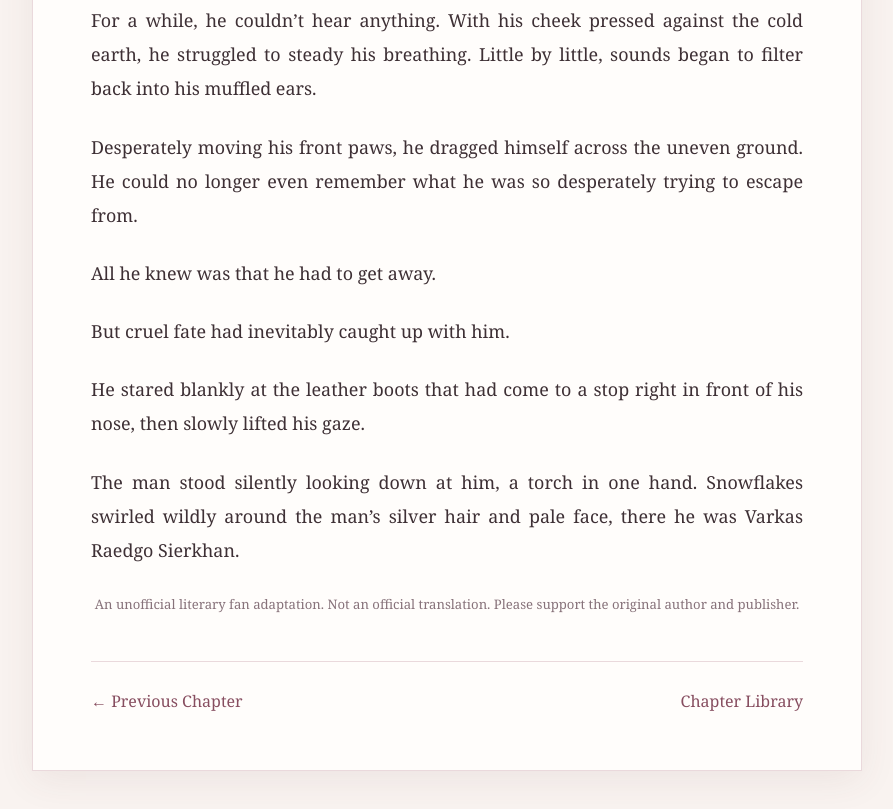
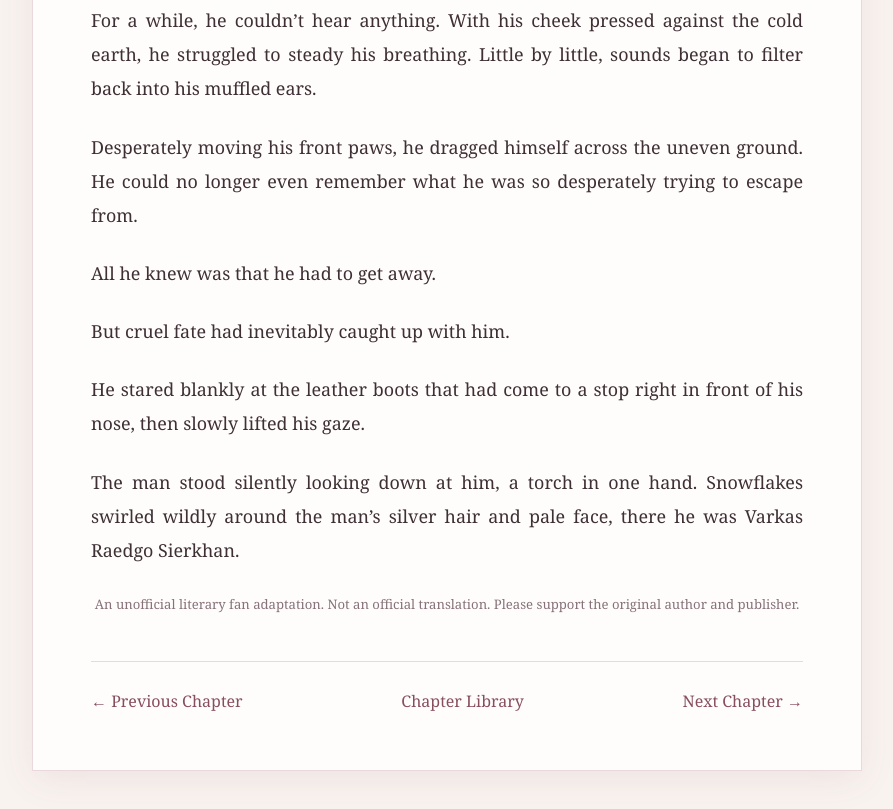
Before and after one commit to vesperquill-archive/vesperquill-archive.github.io, a plain HTML site: page chapters/chapter-331.html in a window 1280 px wide. Shown: the part 5743-6552 px from the top of the page, without its empty margins (193-1086 px from the left). Drawn offline with Linux system fonts and the light colour scheme.

Commit message:
Update chapter-331.html

```diff
--- a/chapters/chapter-331.html
+++ b/chapters/chapter-331.html
@@ -62,4 +62,6 @@
 <p>But cruel fate had inevitably caught up with him.</p>
 <p>He stared blankly at the leather boots that had come to a stop right in front of his nose, then slowly lifted his gaze.</p>
 <p>The man stood silently looking down at him, a torch in one hand. Snowflakes swirled wildly around the man’s silver hair and pale face, there he was Varkas Raedgo Sierkhan.</p>
-</article><p class="note">An unofficial literary fan adaptation. Not an official translation. Please support the original author and publisher.</p><nav class="chapter-nav"><a href="chapter-330.html">← Previous Chapter</a><a href="../index.html#chapters">Chapter Library</a></nav></main></body></html>
+</article><p class="note">An unofficial literary fan adaptation. Not an official translation. Please support the original author and publisher.</p><nav class="chapter-nav"><a href="chapter-330.html">← Previous Chapter</a><a href="../index.html#chapters">
+Chapter Library</a><a href="chapter-332.html">Next Chapter →</a></nav>
+</main></body></html>
```
